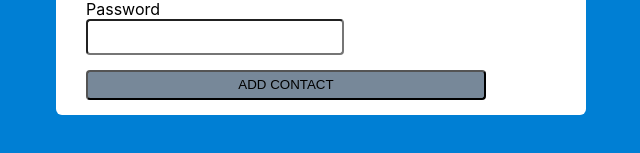
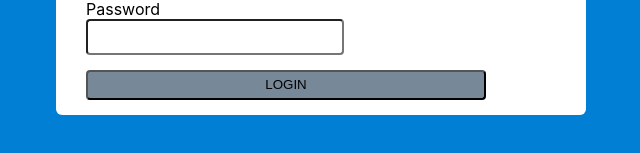
Before and after one commit to MykhailoKutsyi/goit-react-hw-08-phonebook, a React (Create React App) app: page /login in a window 1280 px wide. Shown: the part 275-428 px from the top of the page, without its empty margins (319-959 px from the left). Built offline with nearby package versions, Linux system fonts and the light colour scheme.

Commit message:
updated register and login form

```diff
--- a/src/components/LoginForm/LoginForm.jsx
+++ b/src/components/LoginForm/LoginForm.jsx
@@ -68,7 +68,7 @@ export default function ContactForm() {
         />
       </label>
       <button type="submit" className={s.submitButton}>
-        Add contact
+        Login
       </button>
     </form>
   );
--- a/src/components/RegisterForm/RegisterForm.jsx
+++ b/src/components/RegisterForm/RegisterForm.jsx
@@ -3,7 +3,7 @@ import {
   // useAddContactMutation,
   // useGetContactsQuery,
   useRegisterMutation,
-  register,
+  // register,
 } from '../../redux/services';
 
 import { Notify } from 'notiflix/build/notiflix-notify-aio';
@@ -111,7 +111,7 @@ export default function ContactForm() {
         />
       </label>
       <button type="submit" className={s.submitButton}>
-        Add contact
+        Registration
       </button>
     </form>
   );
```
